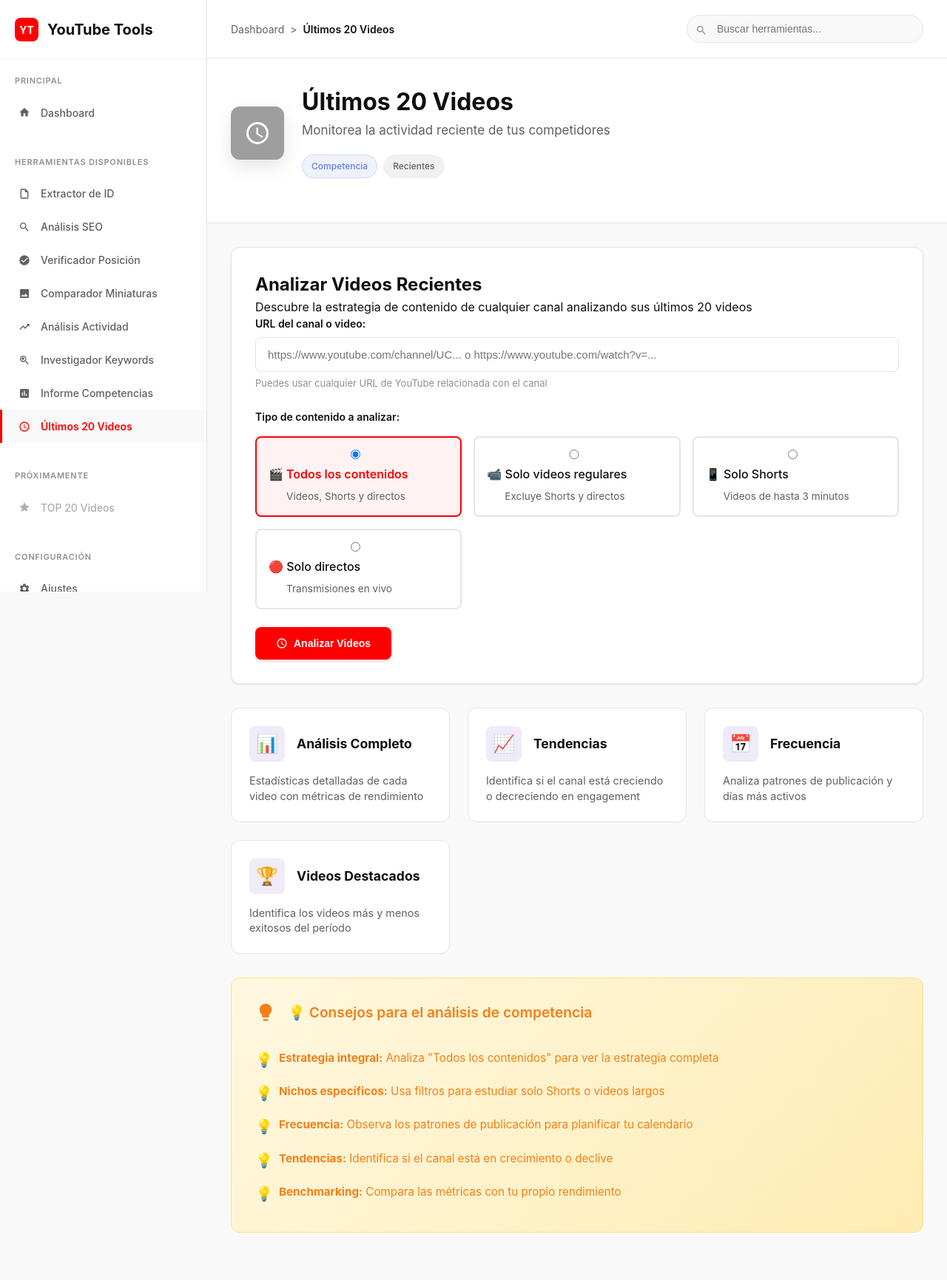
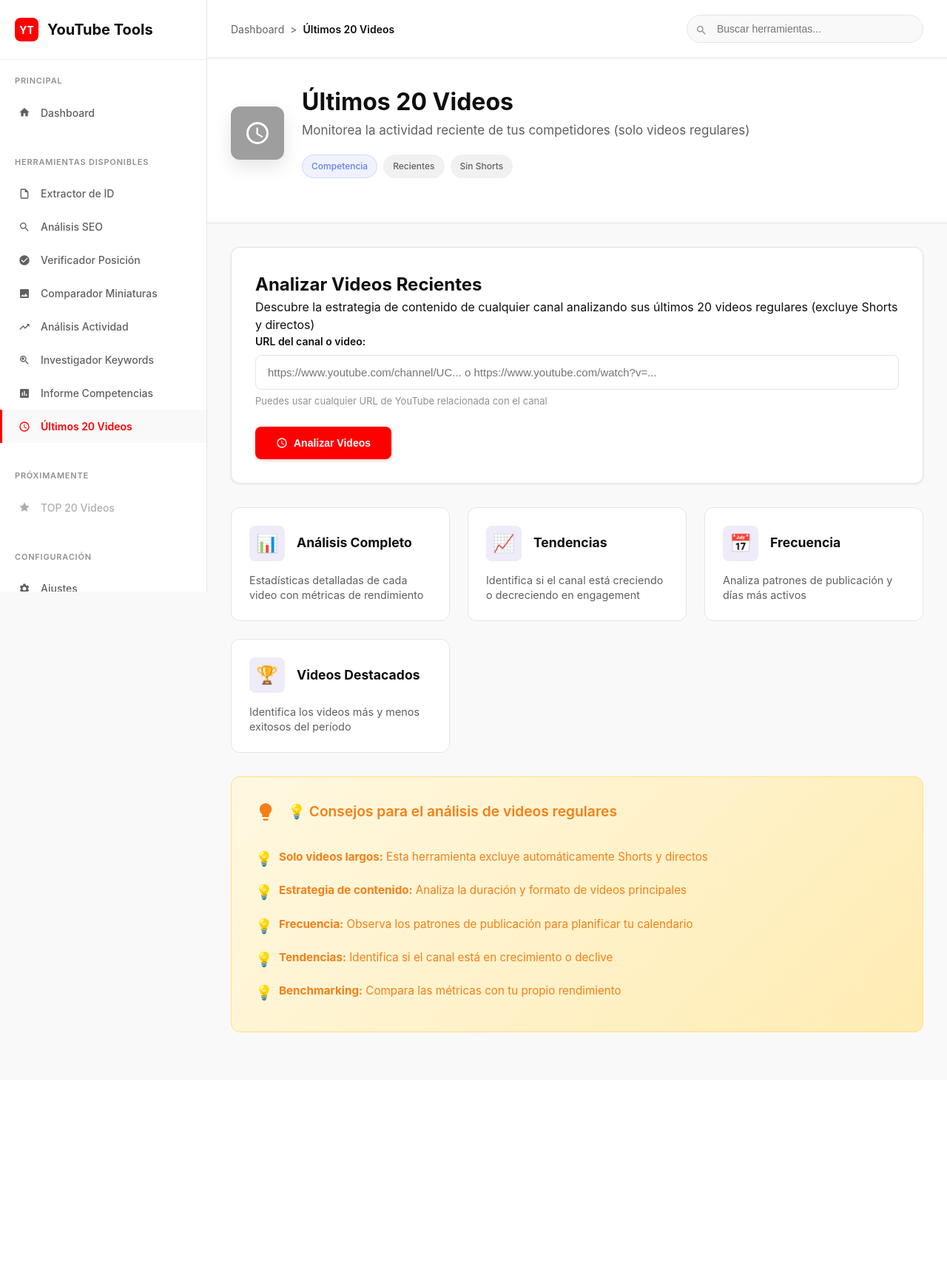
Before and after one commit to marronosc/modular2, a Flask app: page /recent-videos/ in a window 1280 px wide. Shown: the whole page at 74% size. After the commit the page ends 1396 px from the top, so only its background shows below. Run offline with Flask 3, Linux system fonts and the light colour scheme.

Commit message:
Simplificación: Solo videos regulares, excluir Shorts automáticamente
- Eliminada opción de selección de tipo de contenido (fijo a 'videos')
- Mejorada detección de Shorts:
  * Videos de menos de 60 segundos
  * URLs que contienen 'shorts'
  * Títulos que mencionan 'short'
- Actualizada descripción: "solo videos regulares (excluye Shorts y directos)"
- Añadido tag "Sin Shorts" en configuración
- Actualizados consejos para enfoque en videos largos

🤖 Generated with [Claude Code](https://claude.ai/code)

Co-Authored-By: Claude <noreply@anthropic.com>

```diff
--- a/config/tools.py
+++ b/config/tools.py
@@ -87,13 +87,13 @@ TOOLS_CONFIG = {
     },
     'recent_videos': {
         'name': 'Últimos 20 Videos',
-        'description': 'Monitorea la actividad reciente de tus competidores',
+        'description': 'Monitorea la actividad reciente de tus competidores (solo videos regulares)',
         'url': '/recent-videos',
         'icon': 'clock',
         'category': 'analytics',
         'color': '#9e9e9e',
         'status': 'active',
-        'tags': ['Competencia', 'Recientes']
+        'tags': ['Competencia', 'Recientes', 'Sin Shorts']
     }
 }
 
--- a/templates/recent_videos/index.html
+++ b/templates/recent_videos/index.html
@@ -25,7 +25,7 @@
 <div class="form-section">
     <div class="form-header">
         <h2>Analizar Videos Recientes</h2>
-        <p>Descubre la estrategia de contenido de cualquier canal analizando sus últimos 20 videos</p>
+        <p>Descubre la estrategia de contenido de cualquier canal analizando sus últimos 20 videos regulares (excluye Shorts y directos)</p>
     </div>
 
     <form method="post">
@@ -36,31 +36,8 @@
             <div class="form-help">Puedes usar cualquier URL de YouTube relacionada con el canal</div>
         </div>
 
-        <div class="form-group">
-            <label class="form-label">Tipo de contenido a analizar:</label>
-            <div class="radio-group">
-                <label class="radio-option">
-                    <input type="radio" name="content_type" value="all" checked>
-                    <span class="radio-text">🎬 Todos los contenidos</span>
-                    <small>Videos, Shorts y directos</small>
-                </label>
-                <label class="radio-option">
-                    <input type="radio" name="content_type" value="videos">
-                    <span class="radio-text">📹 Solo videos regulares</span>
-                    <small>Excluye Shorts y directos</small>
-                </label>
-                <label class="radio-option">
-                    <input type="radio" name="content_type" value="shorts">
-                    <span class="radio-text">📱 Solo Shorts</span>
-                    <small>Videos de hasta 3 minutos</small>
-                </label>
-                <label class="radio-option">
-                    <input type="radio" name="content_type" value="lives">
-                    <span class="radio-text">🔴 Solo directos</span>
-                    <small>Transmisiones en vivo</small>
-                </label>
-            </div>
-        </div>
+        <!-- Tipo de contenido fijo a videos regulares -->
+        <input type="hidden" name="content_type" value="videos">
 
         <button type="submit" class="btn btn-primary">
             <svg width="16" height="16" viewBox="0 0 24 24" fill="currentColor">
@@ -110,11 +87,11 @@
         <svg class="tips-icon" viewBox="0 0 24 24" fill="currentColor">
             <path d="M9 21c0 .5.4 1 1 1h4c.6 0 1-.5 1-1v-1H9v1zm3-19C8.1 2 5 5.1 5 9c0 2.4 1.2 4.5 3 5.7V17c0 .5.4 1 1 1h6c.6 0 1-.5 1-1v-2.3c1.8-1.3 3-3.4 3-5.7 0-3.9-3.1-7-7-7z" />
         </svg>
-        <span class="tips-title">💡 Consejos para el análisis de competencia</span>
+        <span class="tips-title">💡 Consejos para el análisis de videos regulares</span>
     </div>
     <ul class="tips-list">
-        <li><strong>Estrategia integral:</strong> Analiza "Todos los contenidos" para ver la estrategia completa</li>
-        <li><strong>Nichos específicos:</strong> Usa filtros para estudiar solo Shorts o videos largos</li>
+        <li><strong>Solo videos largos:</strong> Esta herramienta excluye automáticamente Shorts y directos</li>
+        <li><strong>Estrategia de contenido:</strong> Analiza la duración y formato de videos principales</li>
         <li><strong>Frecuencia:</strong> Observa los patrones de publicación para planificar tu calendario</li>
         <li><strong>Tendencias:</strong> Identifica si el canal está en crecimiento o declive</li>
         <li><strong>Benchmarking:</strong> Compara las métricas con tu propio rendimiento</li>
```
Also changed, not shown: services/recent_videos.py (+20 -3 lines).
